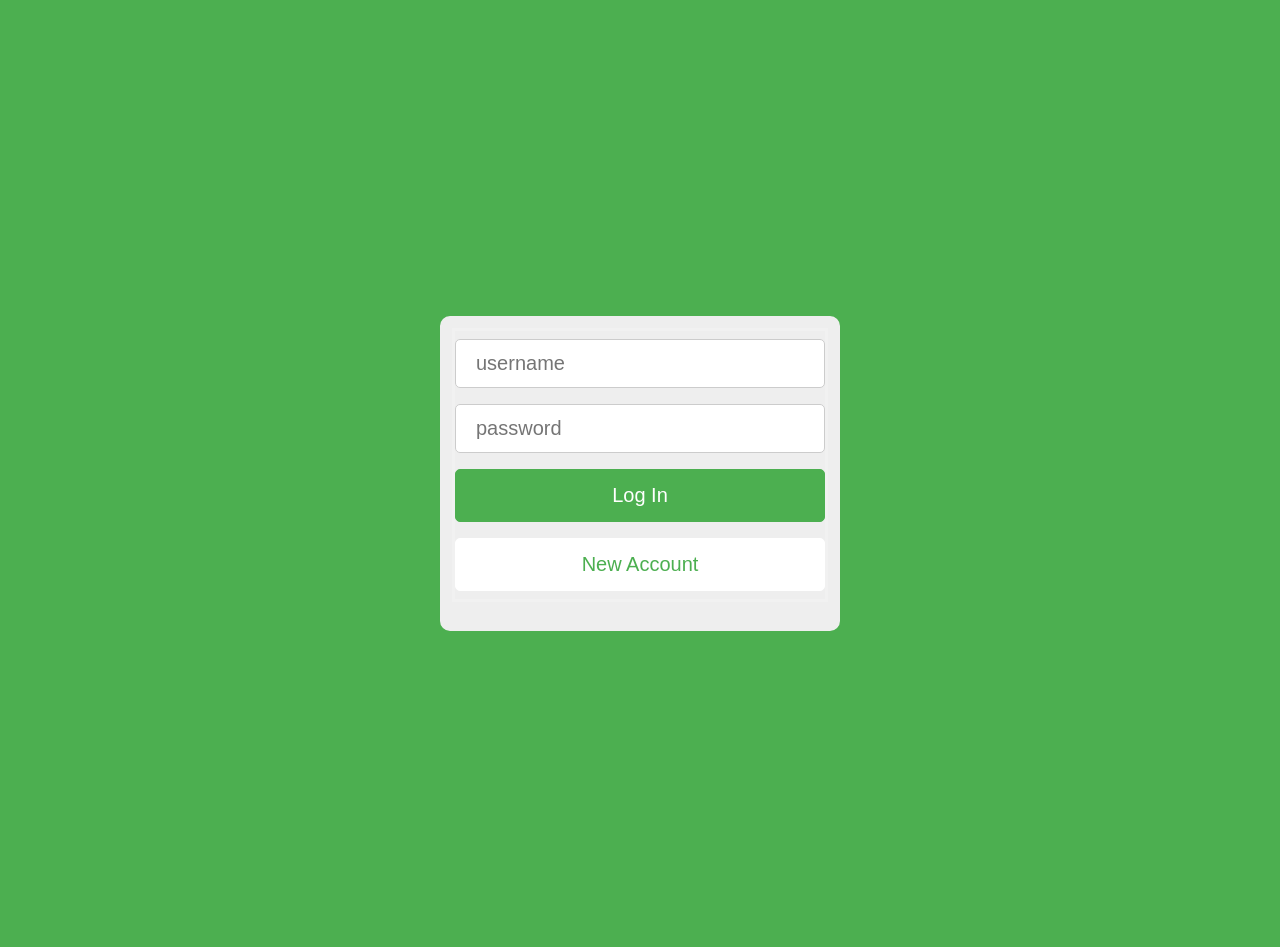
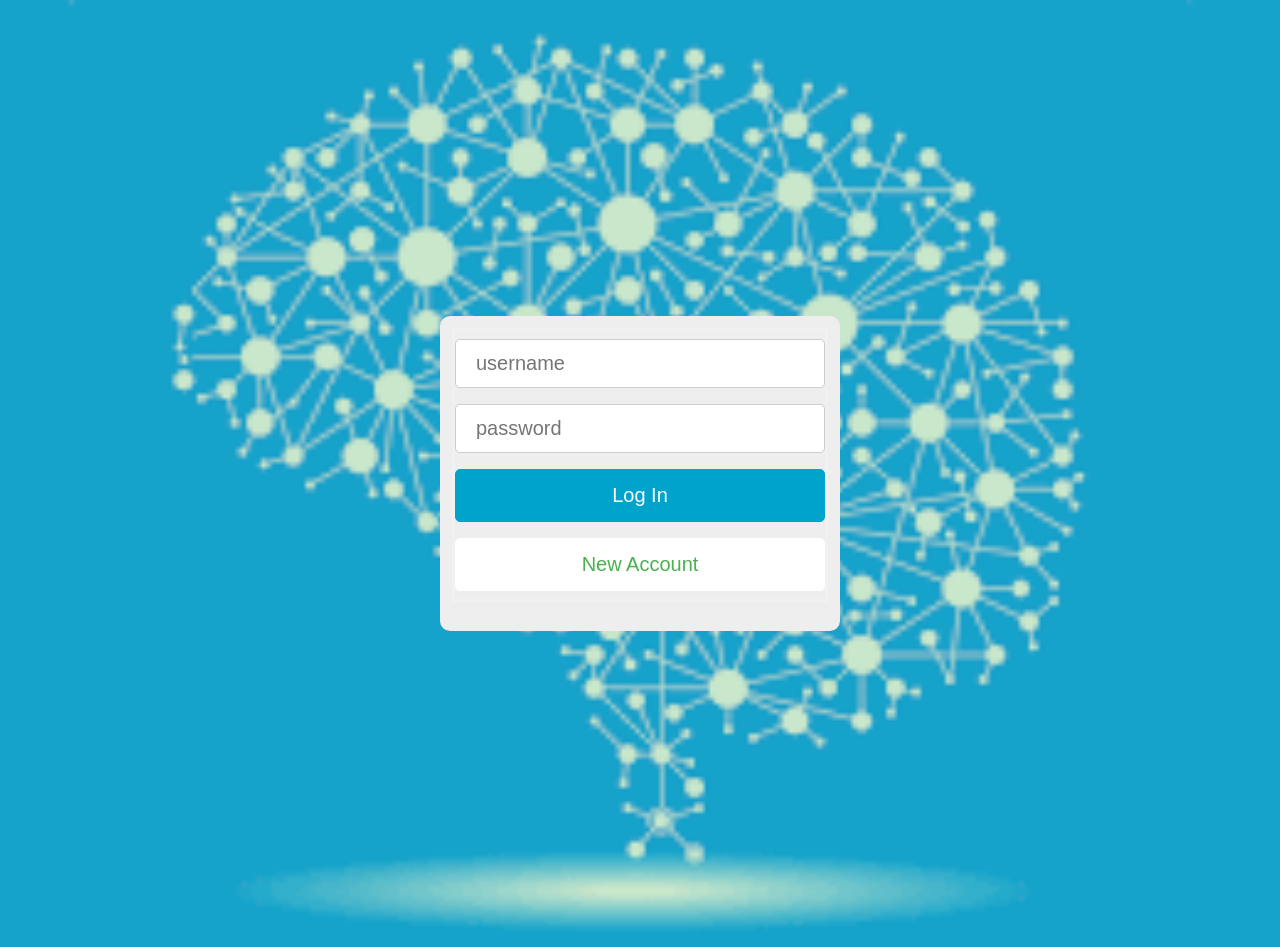
Before and after one commit to thejozhou/SystemDesignReview, a React app: page / in a window 1280 px wide. Built offline with nearby package versions, Linux system fonts and the light colour scheme; no server answers.

Commit message:
brain background

```diff
--- a/css/styles.css
+++ b/css/styles.css
@@ -8,16 +8,21 @@ body {
   background-color: #4CAF50;
 }
 
+#root {
+  width: 100%;
+  height: 100%;
+}
+
 .app {
   /*z-index: 2;*/
 }
 
 .background {
+  z-index:1;
   display: flex;
   flex-direction: column;
   position:fixed;
   margin: 0;
-  z-index:1;
   opacity:0.7;
     /* Set rules to fill background */
   min-height: 100%;
@@ -80,11 +85,11 @@ input[type=text], input[type=password] {
 }
 
 .but {
-    background-color: #4CAF50;
+    background-color: #00A3CA; /*#4CAF50;*/
     color: white;
     padding: 14px 20px;
     margin: 8px 0;
-    border: 1px solid #4CAF50;
+    border: 1px solid #00A3CA; /*#4CAF50;*/
     border-radius: 5px;
     cursor: pointer;
     width: 100%;
@@ -128,7 +133,10 @@ input[type=text], input[type=password] {
   border-radius: 10px;
   padding: 10px;
   margin: 2.5em 2.5em;
-  z-index: 3;
+}
+
+.questionWrapper {
+  color: #eee;
 }
 
 .questionText {
@@ -136,6 +144,7 @@ input[type=text], input[type=password] {
   font-weight: 400;
   /*background-color: green;*/
   margin-left: 2.5%;
+  color: #eee;
 }
 
 .completedMessage {
--- a/src/components/App.js
+++ b/src/components/App.js
@@ -7,7 +7,7 @@ import RaisedButton from 'material-ui/RaisedButton';
 import Question from './Question'
 import Quiz from './Quiz';
 import Login from '../containers/Login';
-import Background from '../../css/animalCollective.jpg'
+import Background from '../../css/brain.png'
 import '../../css/styles.css'
 const axios = require('axios');
 
@@ -207,7 +207,8 @@ class App extends Component {
                 handleAnswerSelected = {this.handleAnswerSelected}
                 handleSubmit = {this.handleSubmit}
                 logSuccess = {this.state.logSuccess}/>
-          {/*<img className="background" src={Background} />*/}
+
+          <img className="background" src={Background} />
         </div>
       </div>
       </MuiThemeProvider>
--- a/src/components/Question.js
+++ b/src/components/Question.js
@@ -39,7 +39,7 @@ class Question extends Component {
     return (
       <MuiThemeProvider>
         <div>
-          <span className='question'>
+          <span className='questionWrapper'>
             <h1 className="questionText">{question.question}</h1>
           </span>
           <RadioButtonGroup name="shipSpeed" defaultSelected="not_light" onChange={onAnswerSelected}>
--- a/src/components/Quiz.js
+++ b/src/components/Quiz.js
@@ -2,9 +2,9 @@ import React, { Component } from 'react';
 import ReactDOM from 'react-dom';
 import Question from './Question';
 import Background from '../../css/animalCollective.jpg'
+import '../../css/styles.css'
 
 
-import '../../css/styles.css'
 class Quiz extends Component {
 
   render() {
--- a/src/containers/Login.js
+++ b/src/containers/Login.js
@@ -5,7 +5,7 @@ import MuiThemeProvider from 'material-ui/styles/MuiThemeProvider';
 import RaisedButton from 'material-ui/RaisedButton';
 import TextField from 'material-ui/TextField';
 import '../../css/styles.css'
-
+import Background from '../../css/animalCollective.jpg'
 
 class Login extends Component {
 
```
Also changed, not shown: css/brain.png (added).
